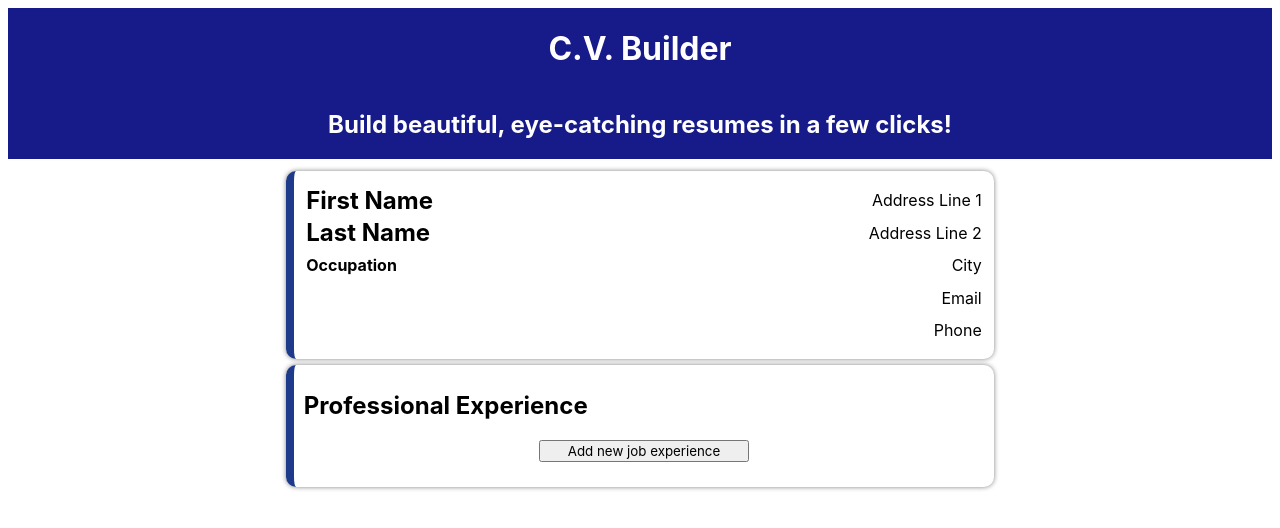
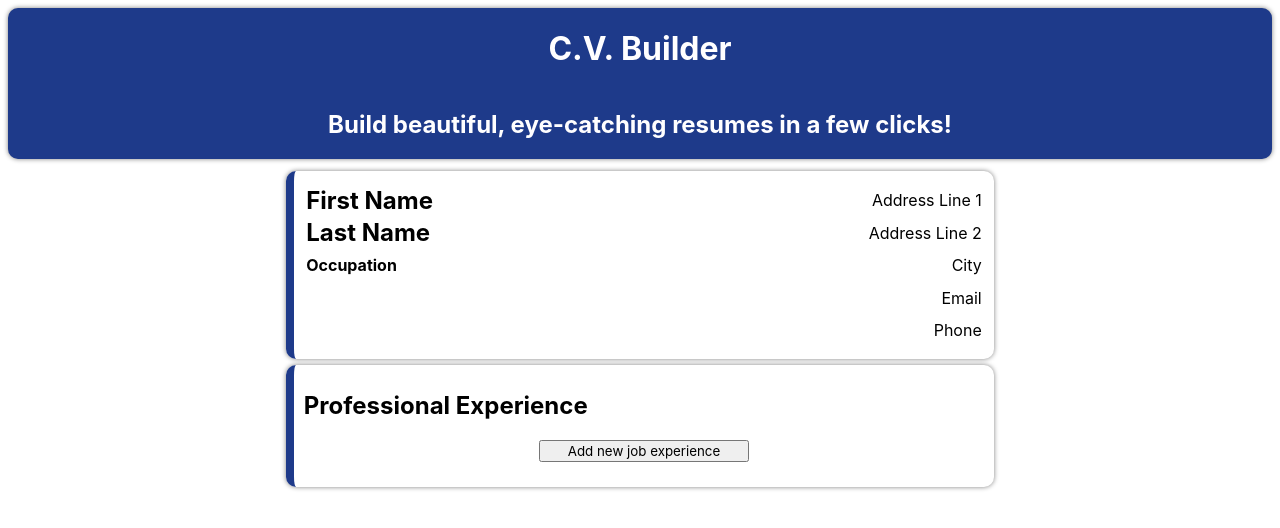
Before and after one commit to renatodinizc/cv-builder, a React (Create React App) app: page / in a window 1280 px wide. Shown: the top 528 px of the page. Built offline with nearby package versions, Linux system fonts and the light colour scheme.

Commit message:
refactoring

```diff
--- a/src/app.css
+++ b/src/app.css
@@ -12,9 +12,12 @@
     display: flex;
     flex-direction: column;
     align-items: center;
-    background-color: #171B8A;
+    background-color: #1e3a8a;
     width: 100%;
     color: #FFFEFF;
+    border-radius: 10px;
+    box-shadow: 0px 0px 5px grey;
+
 }
 
 .PersonalInfo {
--- a/src/components/ProfExpForm.js
+++ b/src/components/JobExpForm.js
@@ -1,7 +1,7 @@
 import React, { useState } from 'react';
 
 
-function ProfExpForm(props) {
+function JobExpForm(props) {
     const [jobExp, setJobExp] = useState({
                                           id: '',
                                           title: '',
@@ -46,4 +46,4 @@ function ProfExpForm(props) {
     );
 };
 
-export default ProfExpForm;
+export default JobExpForm;
--- a/src/components/ProfExpItem.js
+++ b/src/components/JobExpItem.js
@@ -1,6 +1,6 @@
 import React, { useState } from 'react';
 
-function ProfExpItem(props) {
+function JobExpItem(props) {
     const [isEditing, setEditing] = useState(false);
     const [editedJobExp, setEditedJobExp] = useState({
                                                      id: props.id,
@@ -60,4 +60,4 @@ function ProfExpItem(props) {
     };
 };
 
-export default ProfExpItem;
+export default JobExpItem;
--- a/src/components/ProfExpList.js
+++ b/src/components/JobExpList.js
@@ -1,9 +1,9 @@
 import './professional-exp.css';
 import React, { useState } from 'react';
-import ProfExpForm from './ProfExpForm';
-import ProfExpItem from './ProfExpItem';
+import JobExpForm from './JobExpForm';
+import JobExpItem from './JobExpItem';
 
-function ProfExpList() {
+function JobExpList() {
     const [isEditing, setEditing] = useState(false);
     const [jobExps, setJobExps] = useState([]);
 
@@ -37,7 +37,7 @@ function ProfExpList() {
             <>
                 {jobExps.map(jobExp =>
                             <div className={'JobExp '+ jobExp.id}>
-                                <ProfExpItem id={jobExp.id}
+                                <JobExpItem id={jobExp.id}
                                             title={jobExp.title}
                                             company={jobExp.company}
                                             startDate={jobExp.startDate}
@@ -52,9 +52,9 @@ function ProfExpList() {
         );
     } else {
         return (
-            <ProfExpForm createJobExp={createJobExp} id={jobExps.length + 1} cancelNew={cancelNew}/>
+            <JobExpForm createJobExp={createJobExp} id={jobExps.length + 1} cancelNew={cancelNew}/>
         );
     };
 };
 
-export default ProfExpList;
+export default JobExpList;
--- a/src/components/ProfessionalExperience.js
+++ b/src/components/ProfessionalExperience.js
@@ -1,11 +1,11 @@
 import React from 'react';
-import ProfExpList from './ProfExpList';
+import JobExpList from './JobExpList';
 
 function ProfessionalExperience() {
     return (
         <>
             <h2>Professional Experience</h2>
-            <ProfExpList />
+            <JobExpList />
         </>
     );
 };
--- a/src/components/professional-exp.css
+++ b/src/components/professional-exp.css
@@ -1,7 +1,3 @@
-* {
-
-}
-
 .ProfessionalExperience {
     display: flex;
     width: 700px;
```
